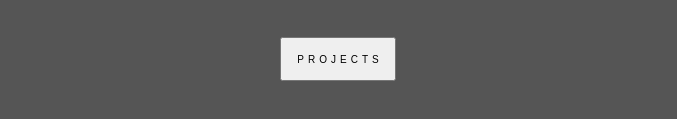
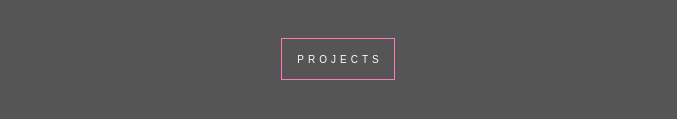
Before and after one commit to Letitia-May/portfolio, a Gatsby site: page / in a window 1280 px wide. Shown: the part 501-620 px from the top of the page, without its empty margins (302-979 px from the left). Built offline with nearby package versions, Linux system fonts and the light colour scheme; Gatsby itself is replaced by a stand-in of ours.

Commit message:
Fix syntax error

```diff
--- a/src/pages/index.js
+++ b/src/pages/index.js
@@ -29,7 +29,7 @@ const IndexPage = () => (
         <Icon type="twitter" url="https://twitter.com/letitia_may" />
       </div>
       <Link to="/projects/">
-        <button className="styles.project_button">Projects</button>
+        <button className={styles.project_button}>Projects</button>
       </Link>
     </div>
   </>
```
